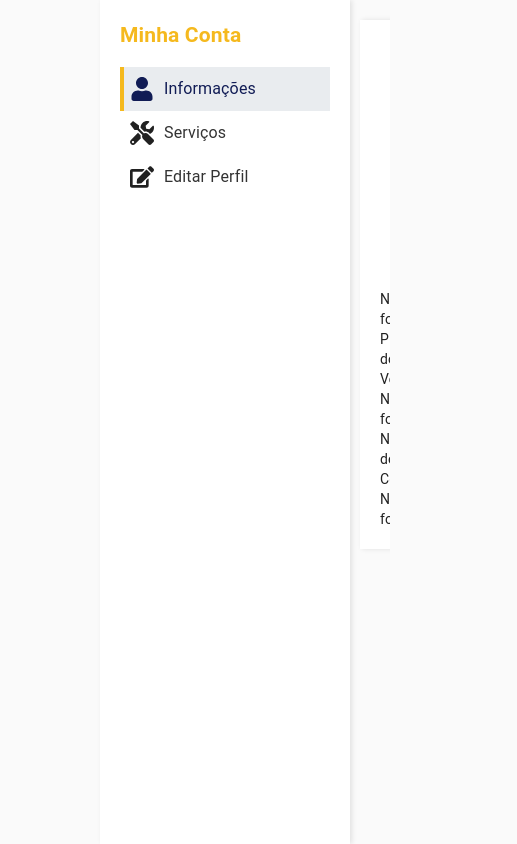
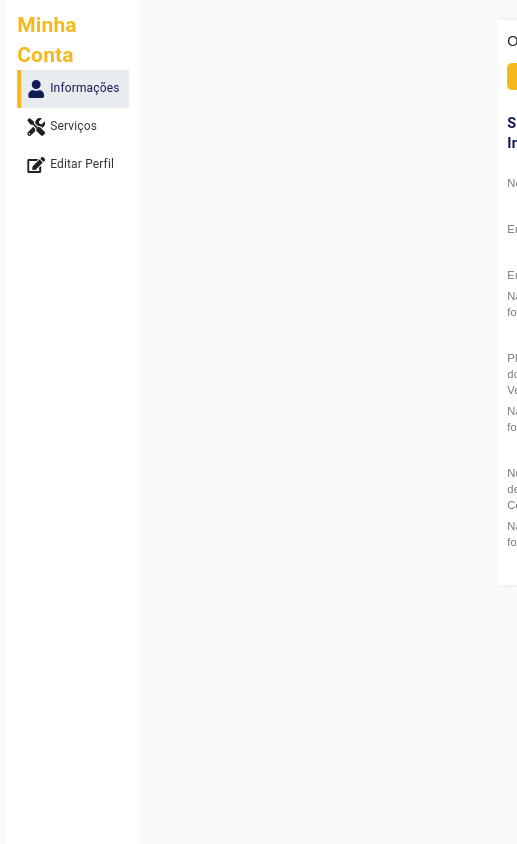
Before and after one commit to Viihgx/Projeto-Despachante, a React (Vite) app: page /Usuario in a window 390 px wide. Shown: the whole page, 517 px wide, since content can reach past the window. Built offline with nearby package versions, Linux system fonts and the light colour scheme; no server answers; a web font is replaced by a local one.

Commit message:
:sparkles: Aplicando Responsividade tela do usuario 1/5

```diff
--- a/src/components/Usuario/SidebarUser/SidebarUser.css
+++ b/src/components/Usuario/SidebarUser/SidebarUser.css
@@ -2,12 +2,14 @@
   width: 250px;
   background-color: var(--cor-texto);
   padding: 20px;
-    box-shadow: 2px 0 5px rgba(0,0,0,0.1);
+  box-shadow: 2px 0 5px rgba(0, 0, 0, 0.1);
   position: fixed;
   height: 100%;
+  transition: transform 0.3s ease;
+  transform: translateX(0);
 }
 
-  .sidebar-user h2{
+.sidebar-user h2 {
   color: var(--cor-secundaria-yellow);
 }
 
@@ -56,3 +58,70 @@
 .sidebar-user-item.active span {
   color: var(--cor-primaria);
 }
+
+/* Responsividade */
+@media (max-width: 768px) {
+  .sidebar-user {
+    width: 200px;
+    padding: 15px;
+  }
+
+  .sidebar-user-item {
+    padding: 8px;
+  }
+
+  .sidebar-user-item svg {
+    font-size: 20px;
+    margin-right: 8px;
+  }
+
+  .sidebar-user-item span {
+    font-size: 14px;
+  }
+}
+
+@media (max-width: 576px) {
+  .sidebar-user {
+    width: 100%;
+    height: auto;
+    position: relative;
+    padding: 10px;
+    box-shadow: none;
+    transform: translateX(-55%);
+  }
+
+  .sidebar-user-item {
+    padding: 10px;
+  }
+
+  .sidebar-user-item svg {
+    font-size: 18px;
+    margin-right: 5px;
+  }
+
+  .sidebar-user-item span {
+    font-size: 12px;
+  }
+}
+
+/* Toggle button for mobile view */
+.sidebar-toggle {
+  display: none;
+}
+
+@media (max-width: 576px) {
+  .sidebar-toggle {
+    display: block;
+    background-color: var(--cor-texto);
+    border: none;
+    padding: 10px;
+    position: fixed;
+    top: 10px;
+    left: 10px;
+    z-index: 1000;
+  }
+}
+
+.sidebar-open {
+  transform: translateX(0);
+}
--- a/src/components/Usuario/UserDados.css
+++ b/src/components/Usuario/UserDados.css
@@ -1,43 +1,126 @@
 .info-usuario {
   background-color: var(--cor-texto);
   box-shadow: 2px 0 5px rgba(0,0,0,0.1);
+  padding: 20px;
 }
 
 .bv {
   font-family: 'Epilogue', sans-serif;
   font-size: 1.2rem;
-    display: inline-block;
-    margin: 20px;
+  display: flex;
+  justify-content: space-between;
+  align-items: center;
+  margin-bottom: 20px;
   border-bottom: 1px solid rgb(48, 48, 48);
   padding-bottom: 3px;
 }
 
-  .nome,
-  .email,
-  .endereco,
-  .contato {
-    font-family: 'Epilogue', sans-serif;
-    color: #777777;
-    font-size: 1.0rem;
-    margin: 20px;
-  }
-
-  .title {
+.bv .title {
   color: var(--cor-primaria);
   font-size: 1.5rem;
   font-weight: 600;
   margin: 0;
 }
 
-  .title-dados,
-  .title-veiculo,
-  .title-servico {
+.bv .edit-button {
+  background-color: var(--cor-secundaria-yellow);
+  color: #fff;
+  border: none;
+  padding: 10px 20px;
+  cursor: pointer;
+  border-radius: 5px;
+  transition: background-color 0.3s ease;
+}
+
+.bv .edit-button:hover {
+  background-color: var(--cor-primaria);
+}
+
+.section-dados {
+  margin-top: 20px;
+}
+
+.section-dados h4 {
   color: var(--cor-primaria);
   font-size: 1.5rem;
   font-weight: 600;
-    margin: 20px;
+  margin-bottom: 20px;
 }
 
+.section-dados span {
+  display: block;
+  font-family: 'Epilogue', sans-serif;
+  color: #777777;
+  font-size: 1.0rem;
+  margin: 5px 0;
+}
+
+/* Responsividade */
+@media (max-width: 768px) {
+  .bv {
+    flex-direction: column;
+    align-items: flex-start;
+  }
+
+  .bv .edit-button {
+    margin-top: 10px;
+  }
+
+  .section-dados h4 {
+    font-size: 1.2rem;
+  }
+
+  .section-dados span {
+    font-size: 0.9rem;
+  }
+}
+
+@media (max-width: 576px) {
   .info-usuario {
-    padding: 20px;
+    padding: 10px;
   }
+
+  .bv {
+    font-size: 1rem;
+  }
+
+  .bv .title {
+    font-size: 1.2rem;
+  }
+
+  .bv .edit-button {
+    padding: 8px 15px;
+  }
+
+  .section-dados h4 {
+    font-size: 1rem;
+  }
+
+  .section-dados span {
+    font-size: 0.8rem;
+  }
+}
+
+/* Responsividade para dispositivos móveis */
+@media (max-width: 400px) {
+  .bv {
+    font-size: 0.9rem;
+  }
+
+  .bv .title {
+    font-size: 1rem;
+  }
+
+  .bv .edit-button {
+    padding: 6px 10px;
+    font-size: 0.8rem;
+  }
+
+  .section-dados h4 {
+    font-size: 0.9rem;
+  }
+
+  .section-dados span {
+    font-size: 0.7rem;
+  }
+}
--- a/src/components/Usuario/UserDados.jsx
+++ b/src/components/Usuario/UserDados.jsx
@@ -9,11 +9,11 @@ function UserDados({ userData, setActiveSection }) {
   return (
     <div className='info-usuario'>
       <div className='bv'>
-        Olá, <span className='title'>{userData?.Nome}</span>
+        <span>Olá, <span className='title'>{userData?.Nome}</span></span>
         <button className='edit-button' onClick={handleEditClick}>Editar</button>
       </div>
       <div className='section-dados'>
-        <h4 className='title-dados'>Dados</h4>
+        <h4 className='title-dados'>Suas Informações</h4>
         <div>
           <span className='nome'>Nome:</span> <span>{userData?.Nome}</span><br />
           <span className='email'>Email:</span> <span>{userData?.Email_usuario}</span><br />
--- a/src/components/Usuario/UserServicos.css
+++ b/src/components/Usuario/UserServicos.css
@@ -1,7 +1,25 @@
+/* Reset básico */
+* {
+  margin: 0;
+  padding: 0;
+  box-sizing: border-box;
+}
+
+/* Estilo geral */
+body {
+  font-family: Arial, sans-serif;
+  line-height: 1.6;
+  margin: 0;
+  padding: 0;
+}
+
 .info-servico {
   padding: 20px;
   background-color: var(--cor-texto);
   box-shadow: 2px 0 5px rgba(0,0,0,0.1);
+  width: 90%;
+  max-width: 1200px;
+  margin: 0 auto;
 }
 
 .title-servico {
@@ -13,13 +31,14 @@
 
 .filter-container {
   margin-bottom: 20px;
+  display: flex;
+  flex-direction: column;
 }
 
 .filter-status {
   display: flex;
   justify-content: space-around;
   margin-bottom: 10px;
-  width: 55%;
 }
 
 .filter-status span {
@@ -38,8 +57,6 @@
   flex-direction: column;
   justify-content: space-between;
   align-items: center;
-  margin-top: 25px;
-  flex-direction: row;
 }
 
 .search-container {
@@ -68,7 +85,7 @@
   border-bottom-right-radius: 4px;
   border-left: none;
   margin-right: 10px;
-  width: 35%;
+  flex: 1;
 }
 
 .filter-search .input-search::placeholder {
@@ -131,3 +148,250 @@
   display: inline-block;
   margin-right: 5px;
 }
+
+/* Responsividade para telas grandes */
+@media (max-width: 1200px) {
+  .info-servico {
+    padding: 20px;
+  }
+
+  .title-servico {
+    font-size: 1.5rem;
+    margin: 20px;
+  }
+
+  .filter-status span {
+    font-size: 1rem;
+  }
+
+  .search-button,
+  .filter-search .input-search {
+    font-size: 1rem;
+  }
+
+  .filter-search select {
+    font-size: 1rem;
+  }
+
+  .servico-card {
+    padding: 15px;
+  }
+
+  .servico-info-row strong,
+  .servico-info-row p {
+    font-size: 1rem;
+  }
+}
+
+/* Responsividade para telas médias */
+@media (max-width: 992px) {
+  .info-servico {
+    padding: 20px;
+  }
+
+  .title-servico {
+    font-size: 1.25rem;
+    margin: 15px;
+  }
+
+  .filter-container {
+    flex-direction: column;
+  }
+
+  .filter-status {
+    flex-direction: row;
+    flex-wrap: wrap;
+  }
+
+  .filter-status span {
+    margin: 5px;
+    font-size: 0.9rem;
+  }
+
+  .filter-search {
+    flex-direction: column;
+    align-items: flex-start;
+  }
+
+  .search-container {
+    width: 100%;
+  }
+
+  .search-button,
+  .filter-search .input-search {
+    padding: 8px;
+    font-size: 0.9rem;
+  }
+
+  .filter-search select {
+    width: 100%;
+    margin-top: 10px;
+    font-size: 0.9rem;
+  }
+
+  .servico-card {
+    padding: 10px;
+  }
+
+  .servico-info-row {
+    flex-direction: column;
+    align-items: flex-start;
+  }
+
+  .servico-info-row strong,
+  .servico-info-row p {
+    text-align: left;
+    font-size: 0.9rem;
+  }
+}
+
+/* Responsividade para telas pequenas */
+@media (max-width: 768px) {
+  .info-servico {
+    padding: 15px;
+  }
+
+  .title-servico {
+    font-size: 1.25rem;
+    margin: 10px;
+  }
+
+  .filter-container {
+    flex-direction: column;
+  }
+
+  .filter-status {
+    flex-direction: column;
+    align-items: flex-start;
+  }
+
+  .filter-status span {
+    margin: 5px 0;
+    font-size: 0.9rem;
+  }
+
+  .filter-search {
+    flex-direction: column;
+    align-items: flex-start;
+  }
+
+  .search-container {
+    width: 100%;
+  }
+
+  .search-button,
+  .filter-search .input-search {
+    padding: 8px;
+    font-size: 0.9rem;
+  }
+
+  .filter-search select {
+    width: 100%;
+    margin-top: 10px;
+    font-size: 0.9rem;
+  }
+
+  .servico-card {
+    padding: 10px;
+  }
+
+  .servico-info-row {
+    flex-direction: column;
+    align-items: flex-start;
+  }
+
+  .servico-info-row strong,
+  .servico-info-row p {
+    text-align: left;
+    font-size: 0.9rem;
+  }
+}
+
+/* Responsividade para tablets e mobile */
+@media (max-width: 576px) {
+  .info-servico {
+    padding: 10px;
+  }
+
+  .title-servico {
+    font-size: 1rem;
+    margin: 10px;
+  }
+
+  .filter-container {
+    flex-direction: column;
+  }
+
+  .filter-status {
+    flex-direction: column;
+    align-items: flex-start;
+  }
+
+  .filter-status span {
+    margin: 5px 0;
+    font-size: 0.8rem;
+  }
+
+  .filter-search {
+    flex-direction: column;
+    align-items: flex-start;
+  }
+
+  .search-container {
+    width: 100%;
+  }
+
+  .search-button,
+  .filter-search .input-search {
+    padding: 6px;
+    font-size: 0.8rem;
+  }
+
+  .filter-search select {
+    width: 100%;
+    margin-top: 10px;
+    font-size: 0.8rem;
+  }
+
+  .servico-card {
+    padding: 8px;
+  }
+
+  .servico-info-row {
+    flex-direction: column;
+    align-items: flex-start;
+  }
+
+  .servico-info-row strong,
+  .servico-info-row p {
+    text-align: left;
+    font-size: 0.8rem;
+  }
+}
+
+@media (max-width: 400px) {
+  .filter-status {
+    align-items: center;
+  }
+
+  .filter-status span {
+    font-size: 0.7rem;
+  }
+
+  .filter-search .input-search {
+    padding: 6px;
+  }
+
+  .search-button {
+    padding: 6px;
+  }
+
+  .servico-card {
+    padding: 8px;
+  }
+
+  .servico-info-row strong,
+  .servico-info-row p {
+    font-size: 0.7rem;
+  }
+}
--- a/src/components/Usuario/Usuario.css
+++ b/src/components/Usuario/Usuario.css
@@ -1,6 +1,6 @@
 .usuario-container {
   display: flex;
-  margin-left: 100px; /* Espaço entre a borda esquerda e o sidebar */
+  margin-left: 80px; /* Espaço entre a borda esquerda e o sidebar */
 }
 
 .sidebar-user {
@@ -36,6 +36,8 @@
 
 .content {
   height: 100vh;
+  width: 79%;
+  margin-left: 265px;
 }
 
 .content-user {
```
Lines whose indentation alone changed are shown as unchanged.
